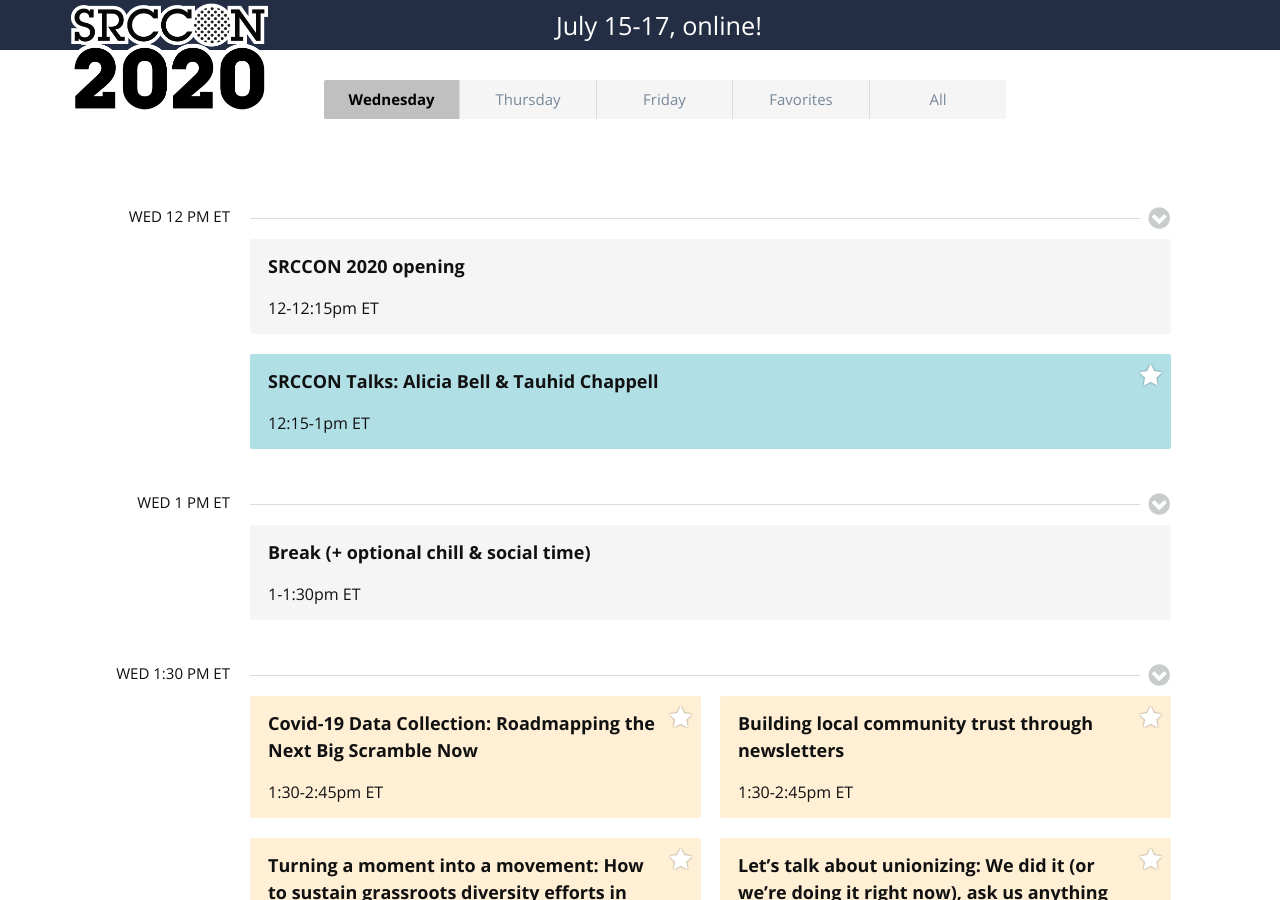
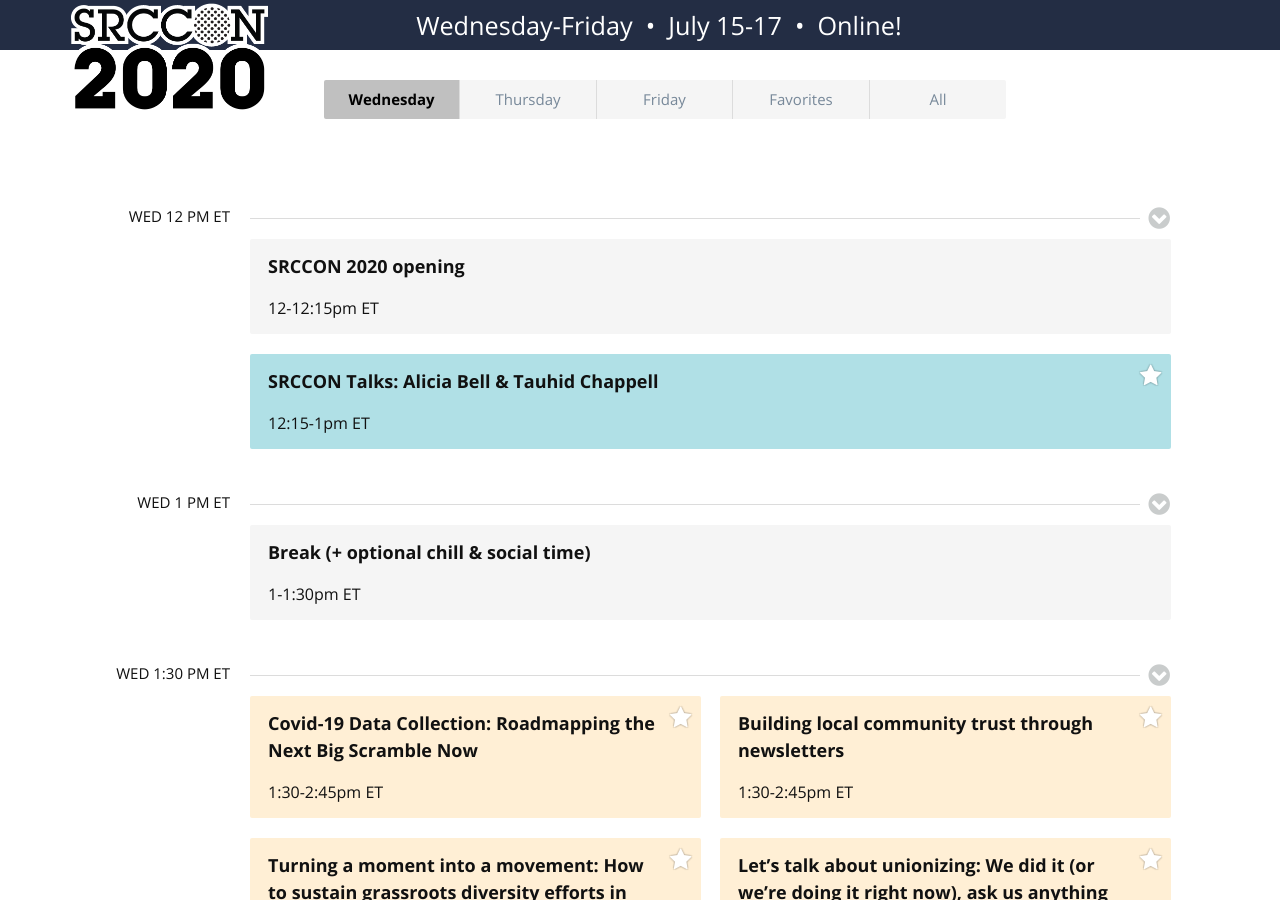
Before and after one commit to OpenNews/srccon-2020, a Jekyll site: the page schedule/index.html, which Jekyll copies as it is, in a window 1280 px wide and 900 px high. Built offline with Jekyll 4.4.1, drawn with Linux system fonts in a browser that asks for light colours.

Commit message:
schedule fix

```diff
--- a/schedule/index.html
+++ b/schedule/index.html
@@ -33,7 +33,7 @@
             </nav>
             <div id="header-callout">
                 <div class="page-container">
-                    <span>July&nbsp;15-17,&nbsp;online!</span>
+                    <span>Wednesday-Friday &nbsp;&bull;&nbsp; July&nbsp;15-17 &nbsp;&bull;&nbsp; Online!</span>
                 </div>
             </div>
         </header>
```
